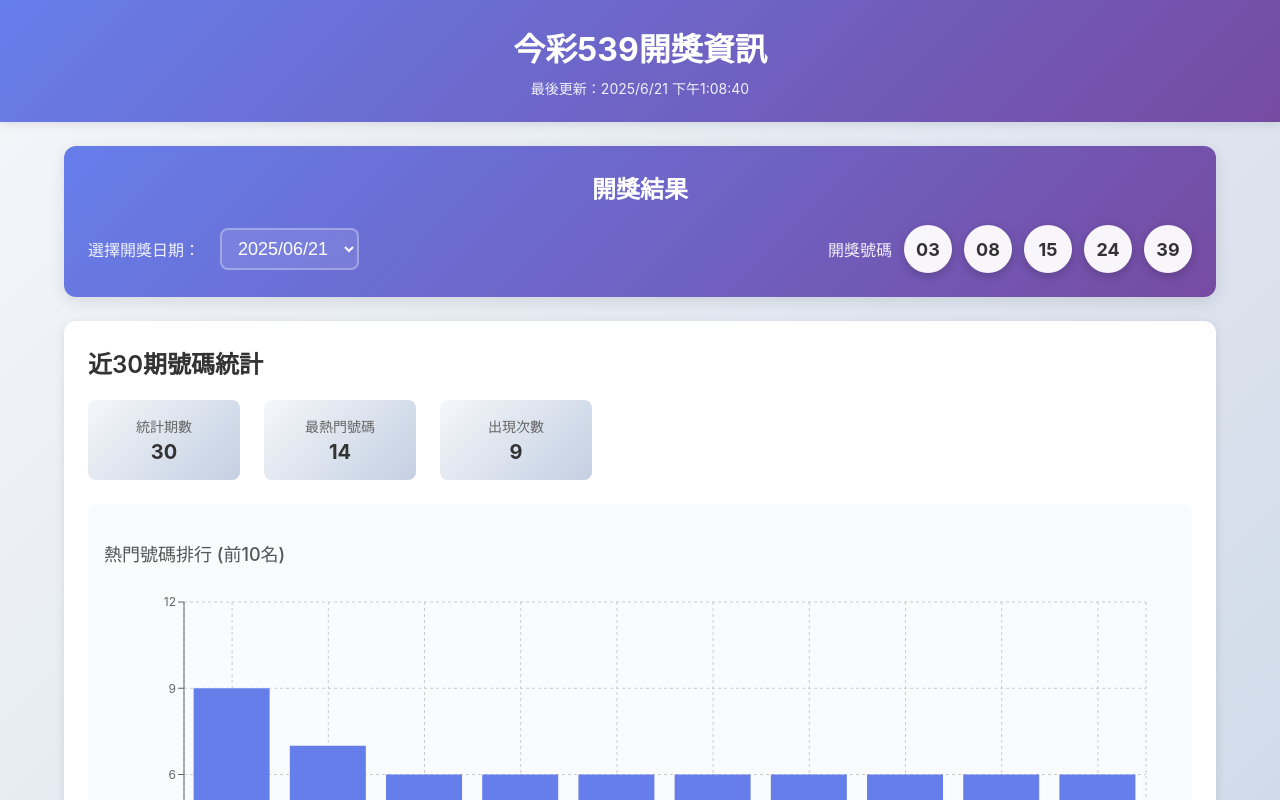
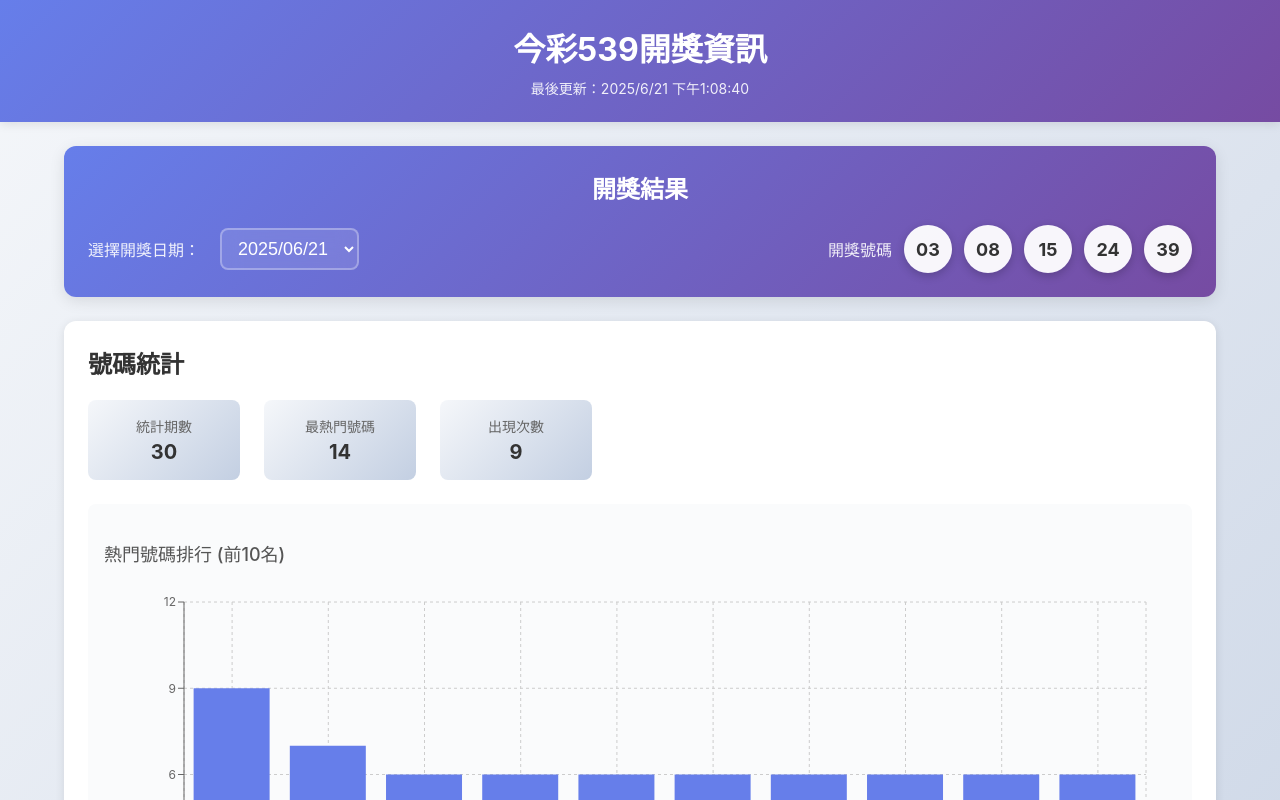
Before and after one commit to easylive1989/ito539_analytics, a React (Create React App) app in the folder frontend/: page / in a window 1280 px wide. Shown: the top 800 px of the page. Built offline with nearby package versions, Linux system fonts and the light colour scheme; the HTML template or start-up script is replaced by a standard one.

Commit message:
feat: update title

```diff
--- a/frontend/src/components/Statistics.tsx
+++ b/frontend/src/components/Statistics.tsx
@@ -10,7 +10,7 @@ interface StatisticsProps {
 const Statistics: React.FC<StatisticsProps> = ({ records }) => {
   const { filteredRecords, statsTitle } = useMemo(() => {
     const filtered = records.slice(0, 30);
-    const title = '近30期號碼統計';
+    const title = '號碼統計';
 
     return { filteredRecords: filtered, statsTitle: title };
   }, [records]);
```
